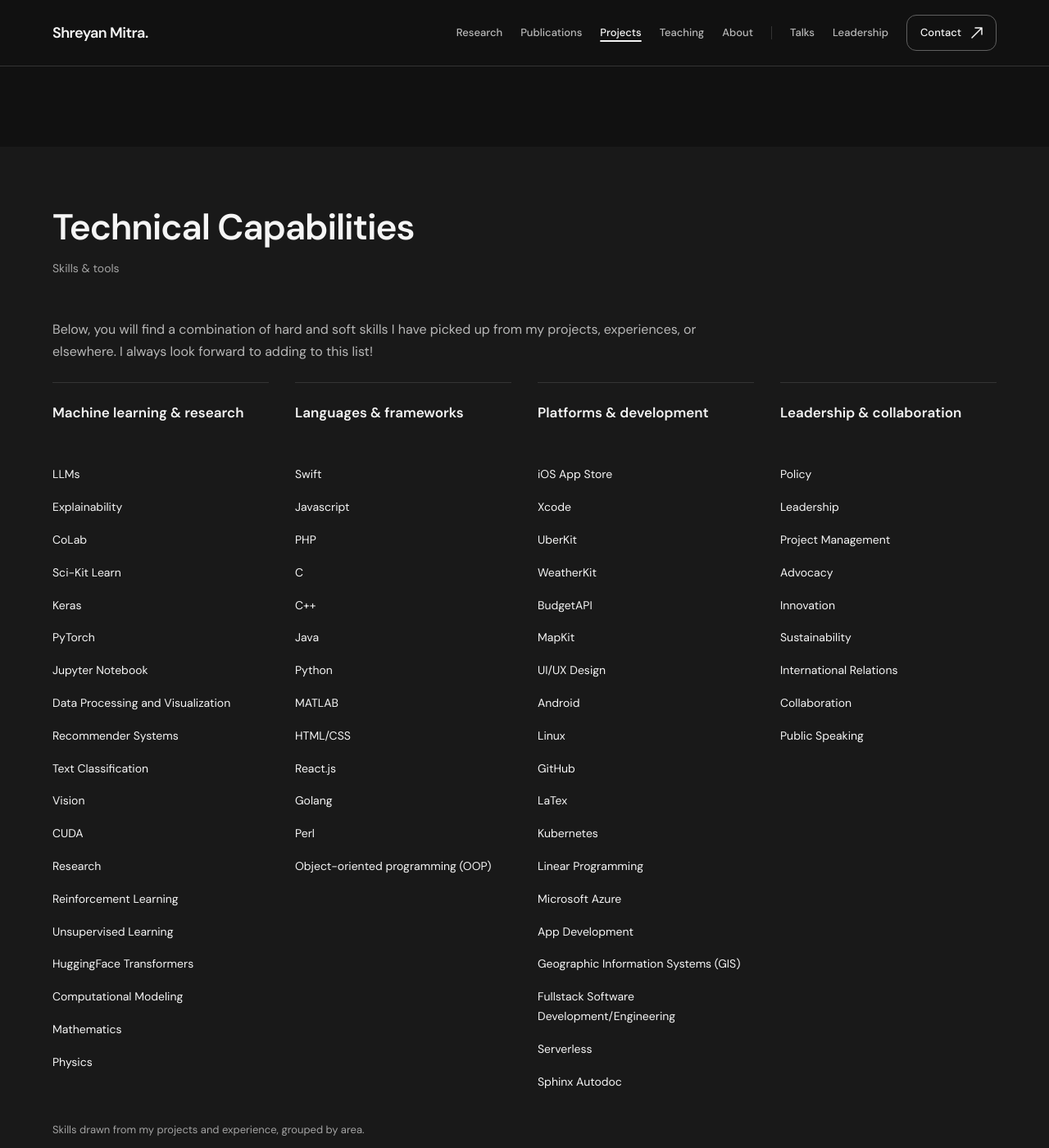
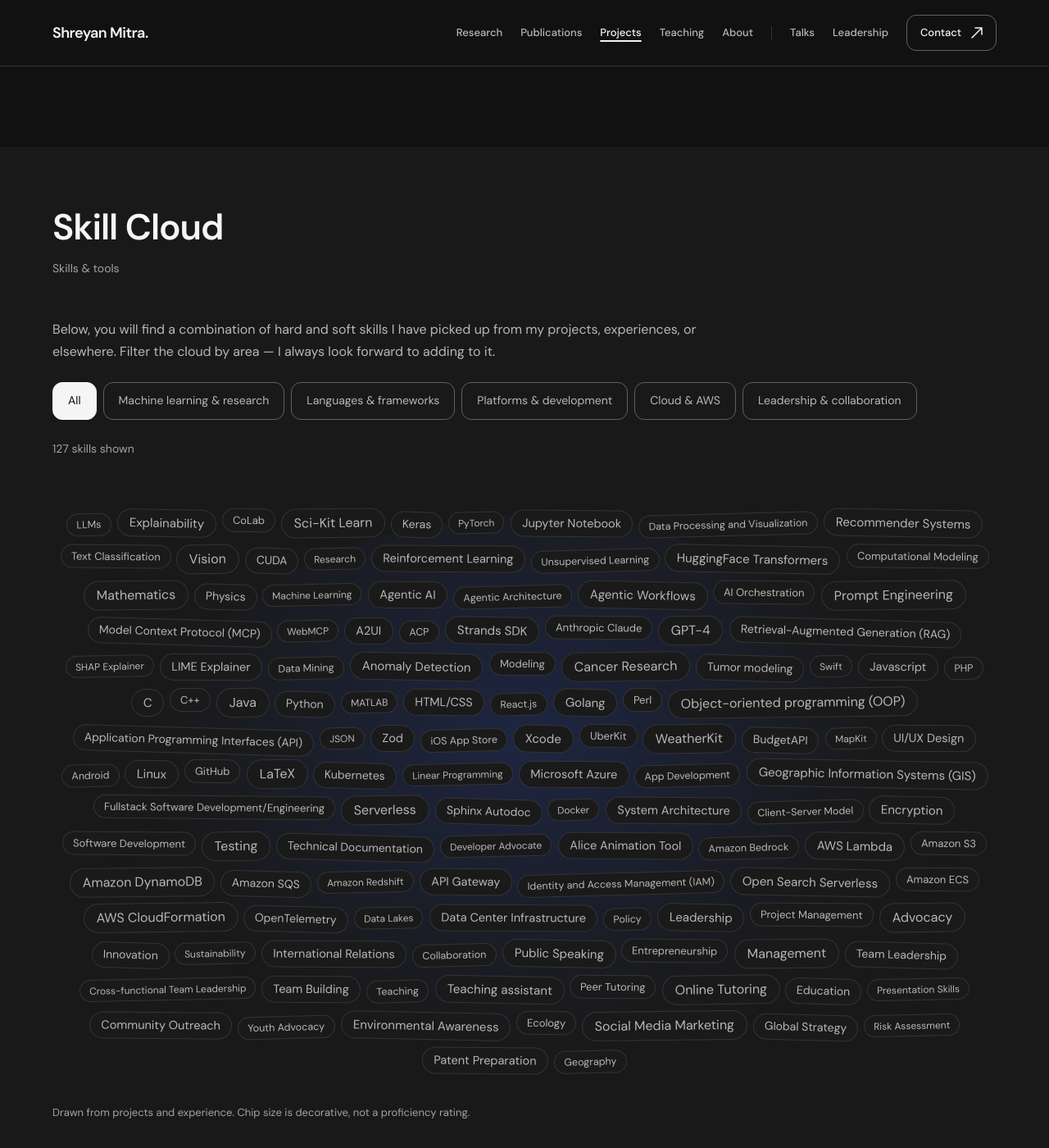
Before and after one commit to shreyanmitra/shreyanmitra.github.io, a Jekyll site: the page built from _pages/projects.md, in a window 1280 px wide and 1400 px high, scrolled down 1496 px. Shown: the whole window at 82% size. Built offline with Jekyll 4.4.1, drawn with Linux system fonts in a browser that asks for light colours.

Commit message:
Turn Projects skills into a filterable skill cloud.
Clean awkward LinkedIn labels and replace the column lists with a chip cloud that filters by area without inventing proficiency ratings.

Co-authored-by: Cursor <cursoragent@cursor.com>

```diff
--- a/_data/portfolio_skills.json
+++ b/_data/portfolio_skills.json
@@ -21,7 +21,28 @@
         "HuggingFace Transformers",
         "Computational Modeling",
         "Mathematics",
-        "Physics"
+        "Physics",
+        "Machine Learning",
+        "Agentic AI",
+        "Agentic Architecture",
+        "Agentic Workflows",
+        "AI Orchestration",
+        "Prompt Engineering",
+        "Model Context Protocol (MCP)",
+        "WebMCP",
+        "A2UI",
+        "ACP",
+        "Strands SDK",
+        "Anthropic Claude",
+        "GPT-4",
+        "Retrieval-Augmented Generation (RAG)",
+        "SHAP Explainer",
+        "LIME Explainer",
+        "Data Mining",
+        "Anomaly Detection",
+        "Modeling",
+        "Cancer Research",
+        "Tumor modeling"
       ]
     },
     {
@@ -39,7 +60,10 @@
         "React.js",
         "Golang",
         "Perl",
-        "Object-oriented programming (OOP)"
+        "Object-oriented programming (OOP)",
+        "Application Programming Interfaces (API)",
+        "JSON",
+        "Zod"
       ]
     },
     {
@@ -55,7 +79,7 @@
         "Android",
         "Linux",
         "GitHub",
-        "LaTex",
+        "LaTeX",
         "Kubernetes",
         "Linear Programming",
         "Microsoft Azure",
@@ -63,7 +87,35 @@
         "Geographic Information Systems (GIS)",
         "Fullstack Software Development/Engineering",
         "Serverless",
-        "Sphinx Autodoc"
+        "Sphinx Autodoc",
+        "Docker",
+        "System Architecture",
+        "Client-Server Model",
+        "Encryption",
+        "Software Development",
+        "Testing",
+        "Technical Documentation",
+        "Developer Advocate",
+        "Alice Animation Tool"
+      ]
+    },
+    {
+      "name": "Cloud & AWS",
+      "skills": [
+        "Amazon Bedrock",
+        "AWS Lambda",
+        "Amazon S3",
+        "Amazon DynamoDB",
+        "Amazon SQS",
+        "Amazon Redshift",
+        "API Gateway",
+        "Identity and Access Management (IAM)",
+        "Open Search Serverless",
+        "Amazon ECS",
+        "AWS CloudFormation",
+        "OpenTelemetry",
+        "Data Lakes",
+        "Data Center Infrastructure"
       ]
     },
     {
@@ -77,7 +129,27 @@
         "Sustainability",
         "International Relations",
         "Collaboration",
-        "Public Speaking"
+        "Public Speaking",
+        "Entrepreneurship",
+        "Management",
+        "Team Leadership",
+        "Cross-functional Team Leadership",
+        "Team Building",
+        "Teaching",
+        "Teaching assistant",
+        "Peer Tutoring",
+        "Online Tutoring",
+        "Education",
+        "Presentation Skills",
+        "Community Outreach",
+        "Youth Advocacy",
+        "Environmental Awareness",
+        "Ecology",
+        "Social Media Marketing",
+        "Global Strategy",
+        "Risk Assessment",
+        "Patent Preparation",
+        "Geography"
       ]
     }
   ],
--- a/_includes/portfolio-skills.html
+++ b/_includes/portfolio-skills.html
@@ -1,7 +1,10 @@
 <section class="section section-compact" id="skills"><div class="container">
-  {% include portfolio-heading.html index='03.1' label='Skills & tools' title='Technical <em>Capabilities</em>' %}
-  <p class="section-intro skills-intro">Below, you will find a combination of hard and soft skills I have picked up from my projects, experiences, or elsewhere. I always look forward to adding to this list!</p>
-  <div class="skills-grid">{% for group in site.data.portfolio_skills.groups %}<div class="skill-group splat" style="--order:{{ forloop.index0 }}"><h3>{{ group.name }}</h3><ul class="skill-list">{% for skill in group.skills %}<li class="skill-row"><span class="skill-name">{{ skill }}</span></li>{% endfor %}</ul></div>{% endfor %}</div>
-  <p class="skills-note">Skills drawn from my projects and experience, grouped by area.</p>
+  {% include portfolio-heading.html index='03.1' label='Skills & tools' title='Skill <em>Cloud</em>' %}
+  {% assign skill_total = 0 %}{% for group in site.data.portfolio_skills.groups %}{% assign skill_total = skill_total | plus: group.skills.size %}{% endfor %}
+  <p class="section-intro skills-intro">Below, you will find a combination of hard and soft skills I have picked up from my projects, experiences, or elsewhere. Filter the cloud by area — I always look forward to adding to it.</p>
+  <div class="filters" role="group" aria-label="Filter skills by area" data-filter-group="skill-cloud" data-status="skill-count" data-item-label="skill" hidden><button type="button" data-filter="All" aria-pressed="true">All</button>{% for group in site.data.portfolio_skills.groups %}<button type="button" data-filter="{{ group.name | escape }}" aria-pressed="false">{{ group.name }}</button>{% endfor %}</div>
+  <p id="skill-count" class="filter-status" role="status" aria-live="polite">{{ skill_total }} skills shown</p>
+  <ul class="skill-cloud" id="skill-cloud">{% for group in site.data.portfolio_skills.groups %}{% for skill in group.skills %}<li class="skill-chip" data-category="{{ group.name | escape }}" title="{{ group.name | escape }}"><span class="skill-name">{{ skill }}</span></li>{% endfor %}{% endfor %}</ul>
+  <p class="skills-note">Drawn from projects and experience. Chip size is decorative, not a proficiency rating.</p>
   <div class="two-col skills-supplement"><div><span class="eyebrow">Languages · At least professional fluency</span><div class="tags">{% for language in site.data.portfolio_skills.languages %}<span class="tag">{{ language }}</span>{% endfor %}</div></div><div><span class="eyebrow">Degrees · Completed or in progress</span><div class="tags">{% for degree in site.data.portfolio_skills.degrees %}<span class="tag">{{ degree }}</span>{% endfor %}</div></div></div>
 </div></section>
--- a/_layouts/portfolio.html
+++ b/_layouts/portfolio.html
@@ -10,8 +10,8 @@
   <link rel="preconnect" href="https://fonts.googleapis.com">
   <link rel="preconnect" href="https://fonts.gstatic.com" crossorigin>
   <link href="https://fonts.googleapis.com/css2?family=DM+Sans:wght@400;500;600;700&display=swap" rel="stylesheet">
-  <link rel="stylesheet" href="{{ '/assets/css/portfolio.css' | relative_url }}">
-  <script src="{{ '/assets/js/portfolio.js' | relative_url }}" defer></script>
+  <link rel="stylesheet" href="{{ '/assets/css/portfolio.css' | relative_url }}?v={{ site.time | date: '%s' }}">
+  <script src="{{ '/assets/js/portfolio.js' | relative_url }}?v={{ site.time | date: '%s' }}" defer></script>
 </head>
 <body>
   <a class="skip-link" href="#main">Skip to content</a>
--- a/assets/css/portfolio.css
+++ b/assets/css/portfolio.css
@@ -832,42 +832,95 @@ p {
   margin-top:0
 }
 
-.skills-grid {
-  display:grid;
-  grid-template-columns:repeat(4,minmax(0,1fr));
-  gap:32px
-}
-
-.skill-group {
-  border-top:1px solid var(--line);
-  padding-top:24px
-}
-
-.skill-group h3 {
-  font-size:17px;
-  line-height:1.5;
-  letter-spacing:0;
-  min-height:52px;
-  margin-bottom:24px
-}
-
-.skill-list {
+.skill-cloud {
   list-style:none;
-  padding:0;
-  margin:0
-}
-
-.skill-row {
-  display:flex;
+  position:relative;
+  isolation:isolate;
+  display:flex;
+  flex-wrap:wrap;
+  justify-content:center;
   align-items:center;
-  justify-content:space-between;
-  gap:12px;
-  margin-bottom:16px
+  gap:8px 7px;
+  margin:0;
+  padding:36px 4px 16px;
+  min-height:220px
+}
+
+.skill-cloud::before {
+  content:'';
+  position:absolute;
+  inset:6% 10%;
+  z-index:-1;
+  border-radius:50%;
+  background:radial-gradient(ellipse at 50% 42%,rgba(49,94,251,.18),transparent 70%);
+  pointer-events:none
+}
+
+.skill-chip {
+  display:inline-flex;
+  align-items:center;
+  max-width:100%;
+  padding:.38em .92em;
+  border:1px solid var(--line);
+  border-radius:999px;
+  background:#1a1a1a;
+  color:var(--muted);
+  font-size:var(--chip-size,13.5px);
+  line-height:1.35;
+  transform:rotate(var(--tilt,0deg));
+  transition:transform .18s,border-color .18s,color .18s,background .18s,box-shadow .18s;
+  cursor:pointer
+}
+
+.skill-chip:nth-child(7n+1) {
+  --chip-size:12.5px;
+  --tilt:-1.5deg;
+  margin-top:5px
+}
+
+.skill-chip:nth-child(7n+2) {
+  --chip-size:15px;
+  --tilt:1.1deg
+}
+
+.skill-chip:nth-child(7n+3) {
+  --chip-size:13px;
+  --tilt:.5deg;
+  margin-bottom:6px
+}
+
+.skill-chip:nth-child(7n+4) {
+  --chip-size:16px;
+  --tilt:-.7deg
+}
+
+.skill-chip:nth-child(7n+5) {
+  --chip-size:14px;
+  --tilt:1.6deg;
+  margin-top:4px
+}
+
+.skill-chip:nth-child(7n+6) {
+  --chip-size:12px;
+  --tilt:-1.2deg
+}
+
+.skill-chip:nth-child(7n) {
+  --chip-size:14.5px;
+  --tilt:.4deg
+}
+
+.skill-chip:hover,.skill-chip:focus-visible {
+  z-index:1;
+  color:var(--fg);
+  border-color:var(--accent);
+  background:#171d33;
+  box-shadow:0 0 0 1px rgba(49,94,251,.4);
+  transform:rotate(0deg) translateY(-2px)
 }
 
 .skill-name {
   min-width:0;
-  font-size:14px;
   overflow-wrap:anywhere
 }
 
@@ -1218,8 +1271,8 @@ html {
     gap:20px
   }
 
-  .skills-grid {
-    grid-template-columns:repeat(2,minmax(0,1fr))
+  .skill-cloud {
+    padding-inline:0
   }
 
   .split,.two-col {
@@ -1407,7 +1460,7 @@ html {
     margin-bottom:32px
   }
 
-  .cell-grid,.cell-grid.three,.contact-grid,.skills-grid {
+  .cell-grid,.cell-grid.three,.contact-grid {
     grid-template-columns:1fr
   }
 
@@ -1463,8 +1516,8 @@ html {
     padding-block:40px
   }
 
-  .skill-group h3 {
-    min-height:0
+  .skill-cloud::before {
+    inset:12% 4%
   }
 
   .footer-primary {
@@ -1514,11 +1567,20 @@ html {
     border:1px solid #333
   }
 
-  .tag,.badge {
+  .tag,.badge,.skill-chip {
     background:#fff;
     color:#333
   }
 
+  .skill-cloud::before {
+    display:none
+  }
+
+  .skill-chip {
+    transform:none;
+    box-shadow:none
+  }
+
   .prose a {
     text-decoration:underline
   }
--- a/assets/js/portfolio.js
+++ b/assets/js/portfolio.js
@@ -53,7 +53,18 @@
         if (!card.hidden) { visible++; card.classList.add('revealed'); }
       });
       target.classList.toggle('single-result', visible === 1);
-      if (status) status.textContent = `${visible} ${visible === 1 ? 'project' : 'projects'} shown`;
+      const label = target.id === 'skill-cloud' ? 'skill' : (group.dataset.itemLabel || 'project');
+      const plural = `${label}s`;
+      if (status) status.textContent = `${visible} ${visible === 1 ? label : plural} shown`;
     });
+    if (target.id === 'skill-cloud') {
+      target.addEventListener('click', (event) => {
+        const chip = event.target.closest('[data-category]');
+        if (!chip) return;
+        const active = group.querySelector('button[aria-pressed="true"]');
+        const next = active?.dataset.filter === chip.dataset.category ? 'All' : chip.dataset.category;
+        [...group.querySelectorAll('button[data-filter]')].find((item) => item.dataset.filter === next)?.click();
+      });
+    }
   });
 })();
```
Also changed, not shown: scripts/verify_portfolio.rb (+10 -1 lines).
